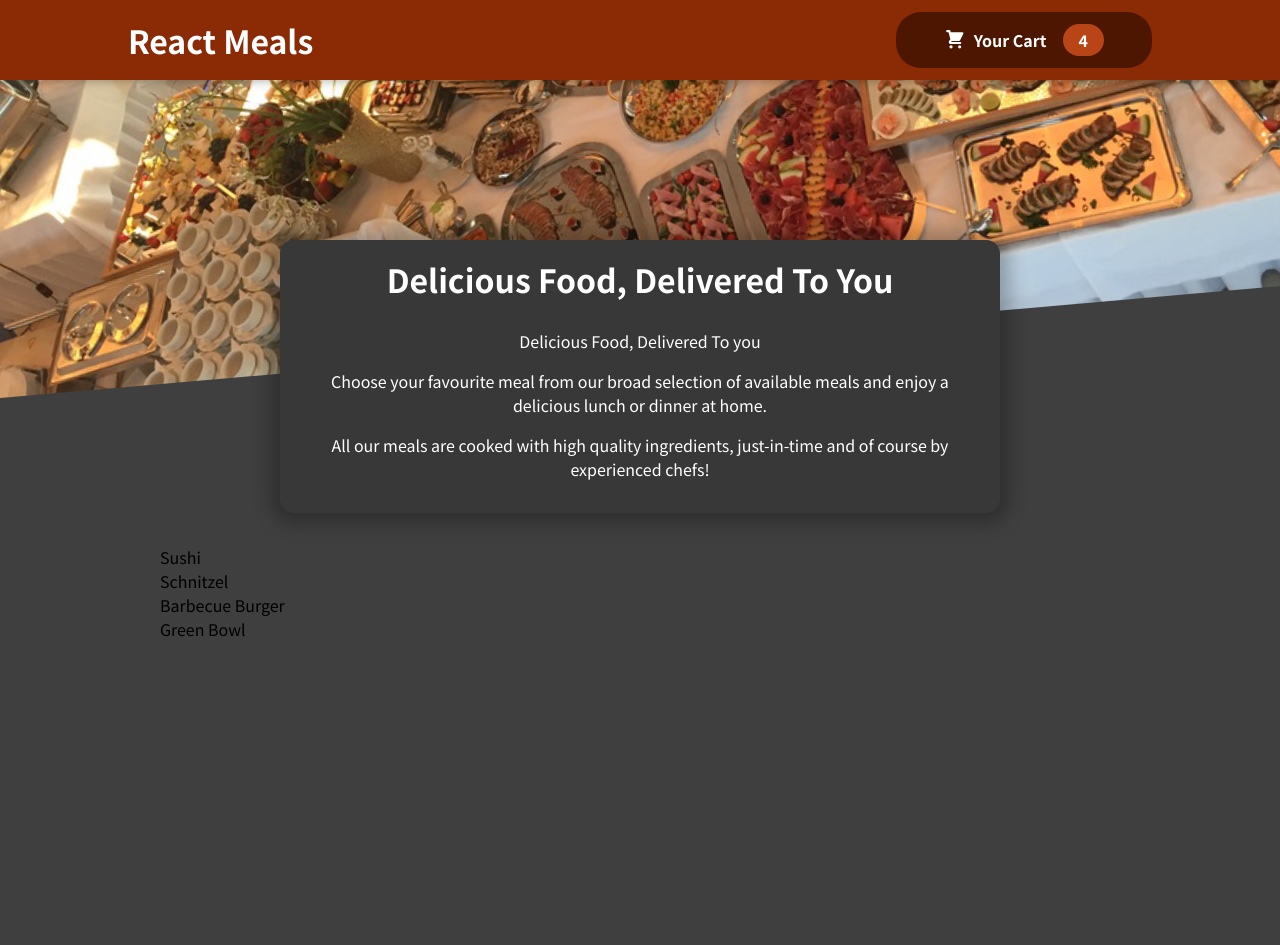
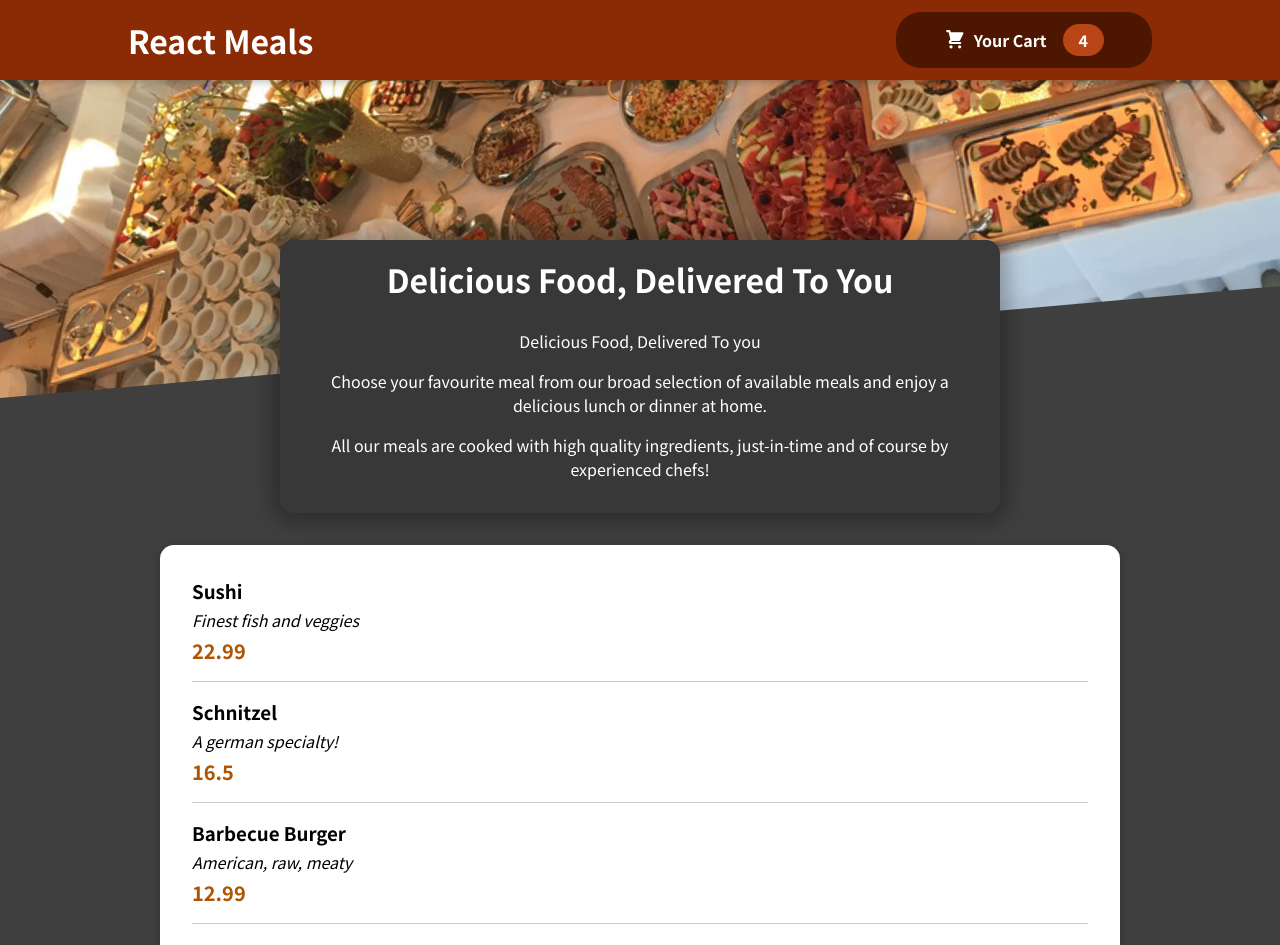
Before and after one commit to aindriu80/academind-food-app, a React (Create React App) app: page / in a window 1280 px wide. Shown: the top 945 px of the page. Before the commit the page ends 800 px from the top, so only its background shows below. Built offline with nearby package versions, Linux system fonts and the light colour scheme.

Commit message:
Adding individual meal items & displaying them

```diff
--- a/src/components/Meals/AvailableMeals.js
+++ b/src/components/Meals/AvailableMeals.js
@@ -1,4 +1,7 @@
+import Card from '../UI/Card'
+import MealItem from './MealItem/MealItem'
 import classes from './AvailableMeals.module.css'
+
 const DUMMY_MEALS = [
   {
     id: 'm1',
@@ -26,10 +29,19 @@
   },
 ]
 const AvailableMeals = () => {
-  const mealsList = DUMMY_MEALS.map((meal) => <li>{meal.name}</li>)
+  const mealsList = DUMMY_MEALS.map((meal) => (
+    <MealItem
+      key={meal.id}
+      name={meal.name}
+      description={meal.description}
+      price={meal.price}
+    />
+  ))
   return (
     <section className={classes.meals}>
-      <ul>{mealsList}</ul>
+      <Card>
+        <ul>{mealsList}</ul>
+      </Card>
     </section>
   )
 }
--- /dev/null
+++ b/src/components/Meals/MealItem/MealItem.js
@@ -0,0 +1,15 @@
+import classes from './MealItem.module.css'
+const MealItem = (props) => {
+  const price = `$${props.price.toFixed(2)}`
+  return (
+    <li className={classes.meal}>
+      <div>
+        <h3>{props.name}</h3>
+        <div className={classes.description}>{props.description}</div>
+        <div className={classes.price}>{props.price}</div>
+      </div>
+      <div></div>
+    </li>
+  )
+}
+export default MealItem
--- /dev/null
+++ b/src/components/Meals/MealItem/MealItem.module.css
@@ -0,0 +1,22 @@
+.meal {
+  display: flex;
+  justify-content: space-between;
+  margin: 1rem;
+  padding-bottom: 1rem;
+  border-bottom: 1px solid #ccc;
+}
+
+.meal h3 {
+  margin: 0 0 0.25rem 0;
+}
+
+.description {
+  font-style: italic;
+}
+
+.price {
+  margin-top: 0.25rem;
+  font-weight: bold;
+  color: #ad5502;
+  font-size: 1.25rem;
+}
--- /dev/null
+++ b/src/components/UI/Card.js
@@ -0,0 +1,6 @@
+import classes from './Card.module.css'
+const Card = (props) => {
+  return <div className={classes.card}>{props.children}</div>
+}
+
+export default Card
--- /dev/null
+++ b/src/components/UI/Card.module.css
@@ -0,0 +1,6 @@
+.card {
+  padding: 1rem;
+  box-shadow: 0 2px 8px rgba(0, 0, 0, 0.25);
+  border-radius: 14px;
+  background-color: white;
+}
```
Also changed, not shown: src/components/Meals/MealItem/MealItemForm.js (added).
